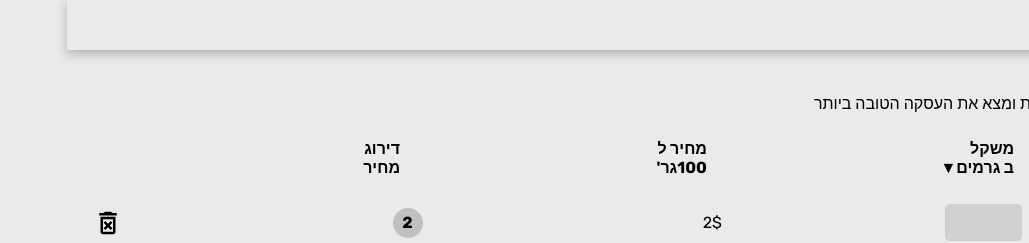
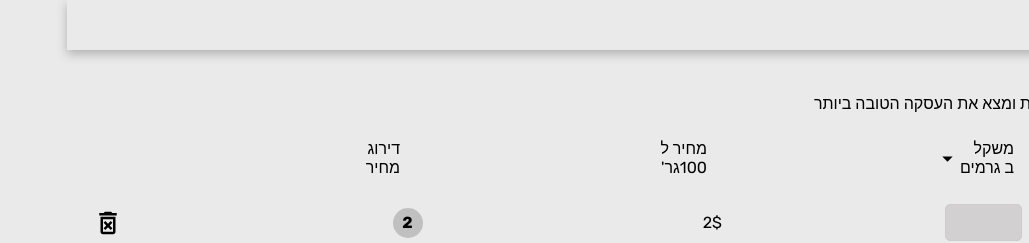
Before and after one commit to ArielBarkan/Calculator, a React (Vite) app: page / in a window 1280 px wide. Shown: the top 243 px of the page, without its empty margins (251-1280 px from the left). Built offline with nearby package versions, Linux system fonts and the light colour scheme.

Commit message:
handle headers translations

```diff
--- a/public/locales/en-US/common.json
+++ b/public/locales/en-US/common.json
@@ -40,9 +40,9 @@
       },
       "header": {
         "delete": "Delete",
-        "price": "Price",
+        "price": "Product<br/>price",
         "quantity": "Quantity",
-        "rank": "Rank",
+        "rank": "Price<br/>ranking",
         "unifiedPrice": "Price per"
       },
       "measurement": {
--- a/public/locales/es/common.json
+++ b/public/locales/es/common.json
@@ -40,9 +40,9 @@
       },
       "header": {
         "delete": "Borrar",
-        "price": "Precio",
+        "price": "Precio<br/>prod.",
         "quantity": "Cuantidad",
-        "rank": "Clasificación",
+        "rank": "Rank.<br/>precios",
         "unifiedPrice": "Precio x"
       },
       "measurement": {
--- a/src/components/productRow/ProductRowsHeader.tsx
+++ b/src/components/productRow/ProductRowsHeader.tsx
@@ -9,6 +9,7 @@ import { SwitchMeasurement } from "../switchMeasurement";
 import { MEASUREMENT_ENUMS } from "../../enums";
 import { localStorageGetSelectedMeasurement } from "../../services";
 import { ProductRowProps } from "../../types";
+import { IconServices } from "../../styles";
 
 
 const ProductRowsHeader = (props: Partial<ProductRowProps>) => {
@@ -59,7 +60,7 @@ const ProductRowsHeader = (props: Partial<ProductRowProps>) => {
                     {/*TODO: display this column header in a flexbox */}
                     <UnstyledButton
                         onClick={() => setModalOpen(true)}>
-                        {<Trans i18nKey={measurementLabel} />}&#9660;
+                        {<Trans i18nKey={measurementLabel} />}<IconServices size={25} />
                     </UnstyledButton>
                 </ProductRowsTitle>
                 <ProductRowsTitle>
--- a/src/components/productRow/productRow.wrappers.tsx
+++ b/src/components/productRow/productRow.wrappers.tsx
@@ -14,7 +14,6 @@ const ProductRowContainer = styled.span<{ selected?: boolean }>`
 `;
 
 const ProductRowsTitle = styled.span`
-    font-weight: bold;
     white-space: nowrap;
     max-width: fit-content;
     display: flex;
--- a/src/styles/icons.tsx
+++ b/src/styles/icons.tsx
@@ -6,10 +6,9 @@ import {
     MdOutlineSettings,
     MdShare,
     MdOutlineDeleteForever,
-    MdAdd
+    MdAdd,
+    MdArrowDropDown
 } from "react-icons/md";
-
-
 import { IconProps } from "../types";
 import { ThemedIcon } from "../components";
 
@@ -27,6 +26,9 @@ const IconDelete = (props: IconProps) => <ThemedIcon icon={MdOutlineDeleteForeve
 const IconAdd = (props: IconProps) => <ThemedIcon icon={MdAdd} color={props?.color}
                                                   rtlIgnore={props?.rtlIgnore}
                                                   size={props?.size} />;
+const IconServices = (props: IconProps) => <ThemedIcon icon={MdArrowDropDown} color={props?.color}
+                                                       rtlIgnore={props?.rtlIgnore}
+                                                       size={props?.size} />;
 
 
-export { IconNext, IconBack, IconSettings, IconShare, IconDelete, IconAdd };
+export { IconNext, IconBack, IconSettings, IconShare, IconDelete, IconAdd, IconServices };
--- a/src/styles/index.ts
+++ b/src/styles/index.ts
@@ -1,3 +1,3 @@
 export { lightTheme, darkTheme } from "./theme";
 export { GlobalStyles } from "./GlobalStyles";
-export { IconNext, IconBack, IconSettings, IconShare, IconDelete, IconAdd } from "./icons";
+export { IconNext, IconBack, IconSettings, IconShare, IconDelete, IconAdd, IconServices } from "./icons";
```
